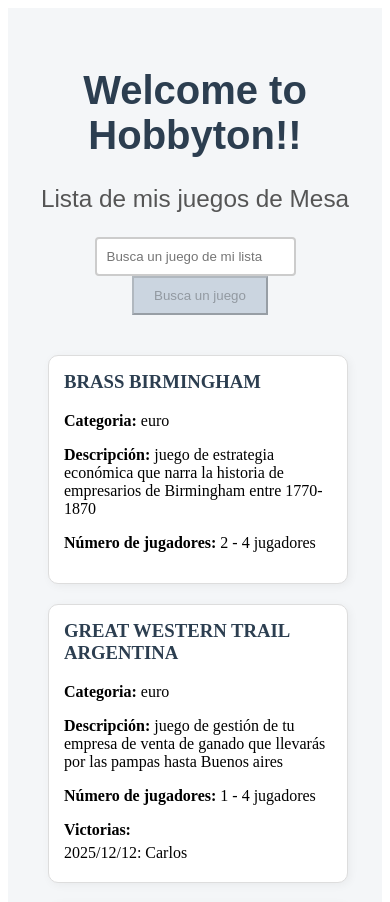
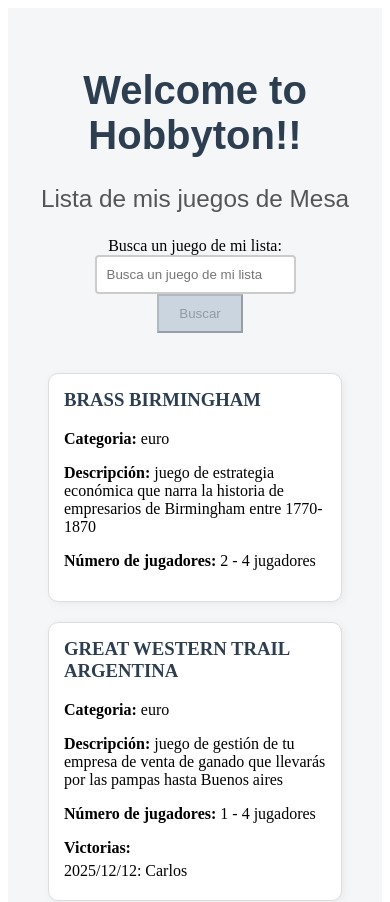
Before and after one commit to rexmurphy/ioc-angular-hobbyton-johan, an Angular app: page / in a window 390 px wide. Shown: the top 902 px of the page. Built offline with nearby package versions, Linux system fonts and the light colour scheme.

Commit message:
feat ex5: implement responsive grid with 1-3 columns, accessibility ARIA attributes and form validation states

```diff
--- a/src/app/components/barra-cerca/barra-cerca.component.html
+++ b/src/app/components/barra-cerca/barra-cerca.component.html
@@ -1,6 +1,8 @@
 <form #searchForm="ngForm" (ngSubmit)="onSearch()" novalidate>
   <div class="search-group">
+    <label for="search-input" class="sr-only">Busca un juego de mi lista: </label>
     <input
+    id="search input"
     type="text"
     name="search"
     [(ngModel)]="searchTerm"
@@ -9,12 +11,19 @@
     #searchModel="ngModel"
     placeholder="Busca un juego de mi lista"
     (input)="onSearch()"
+    [attr.aria-invalid]="searchModel.invalid && searchModel.touched"
+    aria-describedby="search-error"
     >
 
-    <div *ngIf="searchModel.invalid && (searchModel.dirty || searchModel.touched)" class="error-msg">
+    <div
+    id="search-error"
+    aria-live="polite"
+    *ngIf="searchModel.invalid && (searchModel.dirty || searchModel.touched)"
+    class="error-msg"
+    >
       <small *ngIf="searchModel.errors?.['minlength']">Introduce al menos tres letras</small>
       <small *ngIf="searchModel.errors?.['required']">El campo no puede estar vacío</small>
     </div>
-    <button type="submit" [disabled]="searchForm.invalid">Busca un juego</button>
+    <button type="submit" [disabled]="searchForm.invalid">Buscar</button>
   </div>
 </form>
--- a/src/app/components/llista-elements/llista-elements.component.scss
+++ b/src/app/components/llista-elements/llista-elements.component.scss
@@ -1,7 +1,17 @@
 .contenedor-grid{
     display: grid;
-    grid-template-columns: repeat(auto-fill, minmax(300px, 1fr));
     gap: 20px;
     padding: 20px;
+    max-width: 1200px;
+
+    grid-template-columns: repeat(1, 1fr);
+
+    @media (min-width: 600px) {
+    grid-template-columns: repeat(2, 1fr);
+    }
+
+    @media (min-width: 1024px) {
+    grid-template-columns: repeat(3, 1fr);
+    }
 
 }
```
